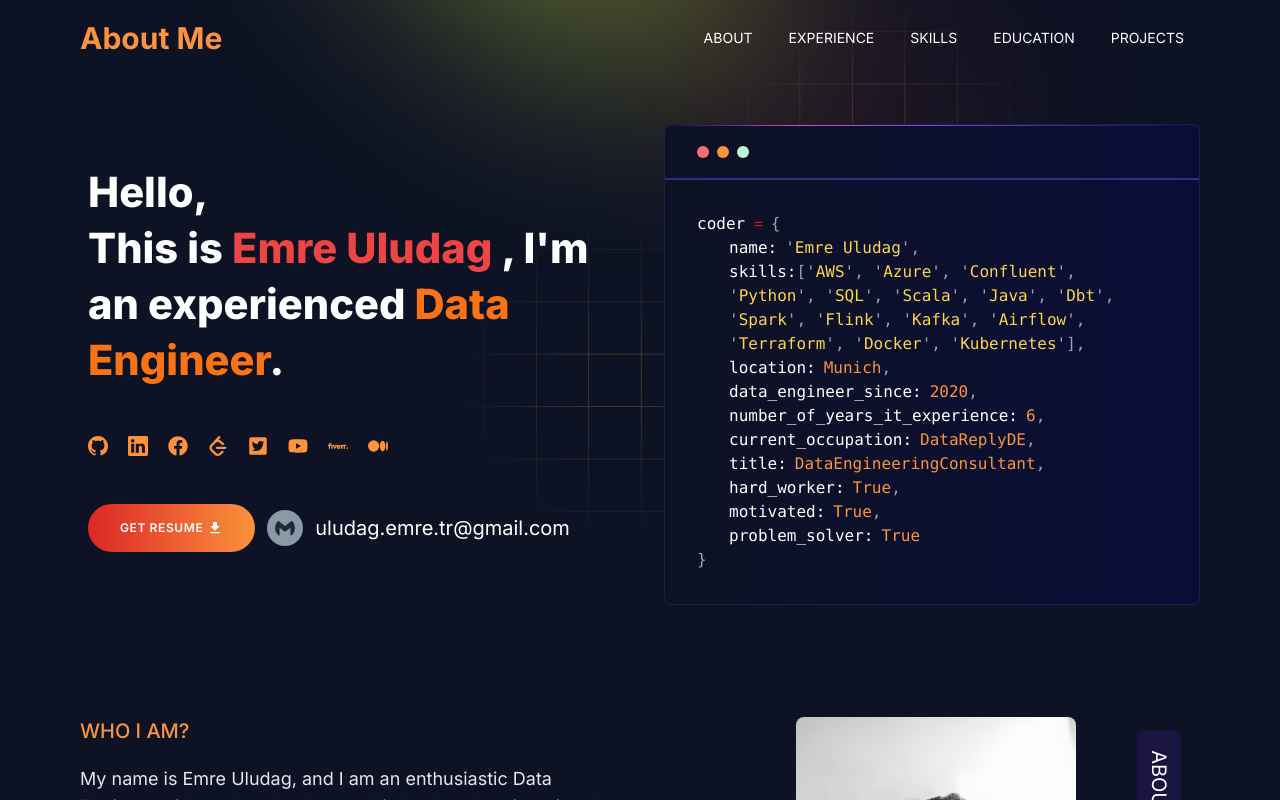
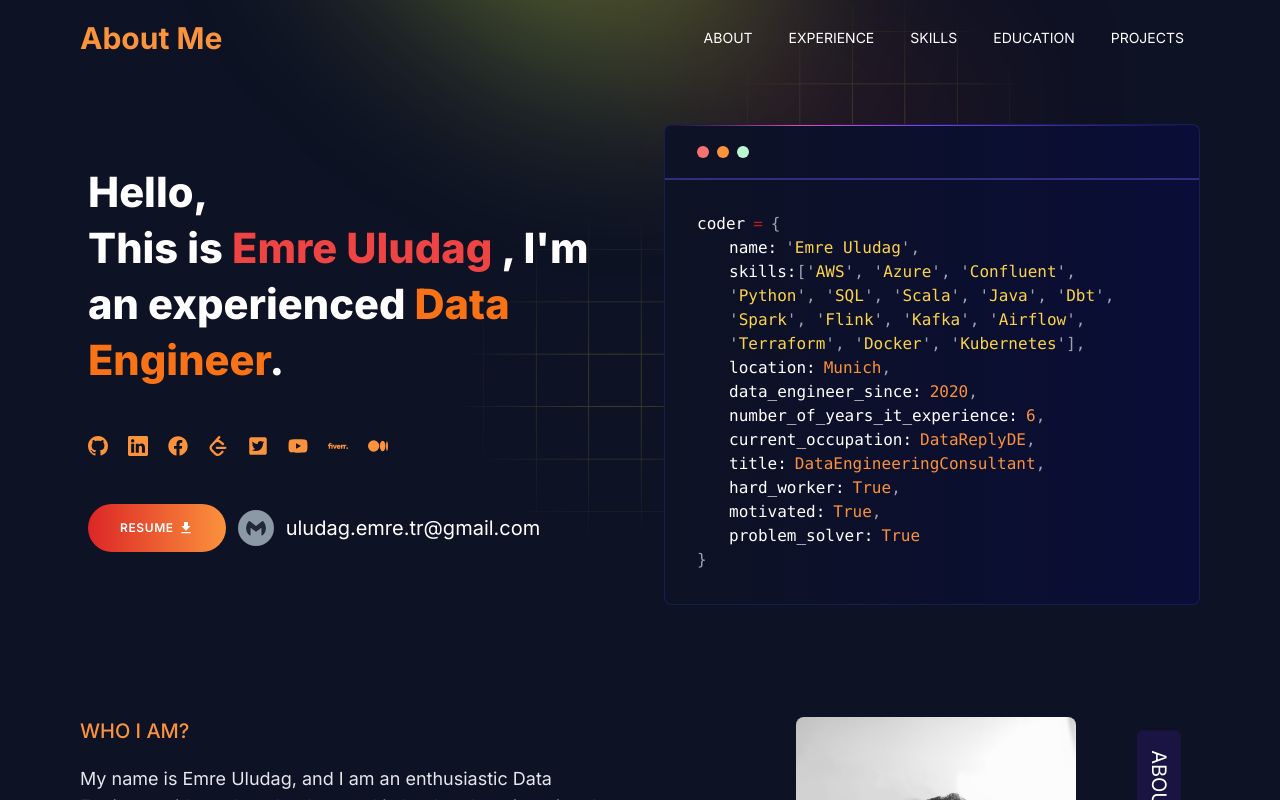
Before and after one commit to uludagemre/my-professional-website, a Next.js app: page / in a window 1280 px wide. Shown: the top 800 px of the page. Built offline with nearby package versions, Linux system fonts and the light colour scheme.

Commit message:
Remove resume.

```diff
--- a/app/components/homepage/hero-section/index.jsx
+++ b/app/components/homepage/hero-section/index.jsx
@@ -104,7 +104,7 @@ function HeroSection() {
                             className="flex items-center gap-1 hover:gap-3 rounded-full bg-gradient-to-r from-red-600 to-orange-400 px-3 md:px-8 py-3 md:py-4 text-center text-xs md:text-xs font-medium uppercase tracking-wider text-white no-underline transition-all duration-200 ease-out hover:text-white hover:no-underline md:font-semibold"
                             role="button" target="_blank" href={personalData.resume}
                         >
-                            <span>Get Resume</span>
+                            <span>Resume</span>
                             <MdDownload size={16}/>
                         </Link>
                         <p className="text-sm md:text-xl flex items-center gap-3">
```
